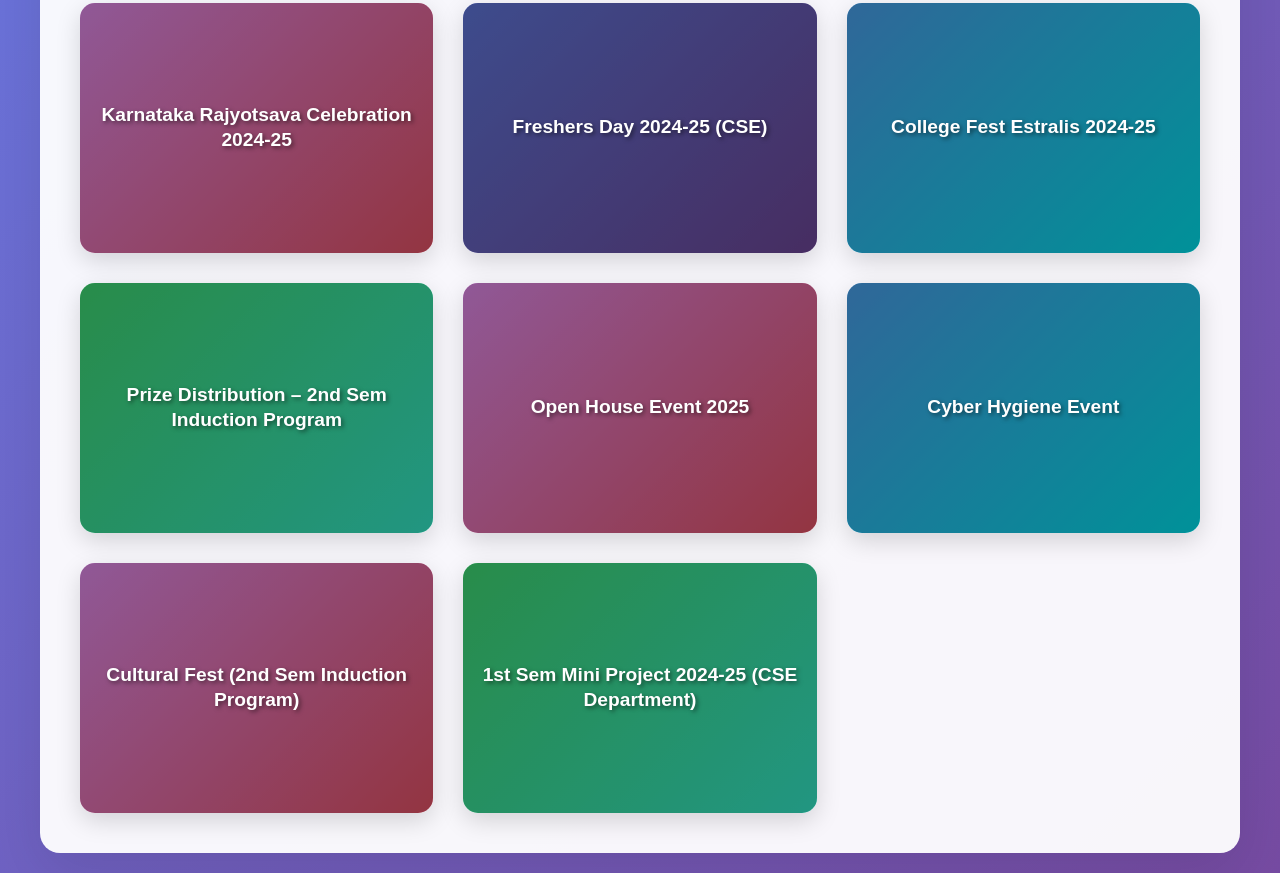
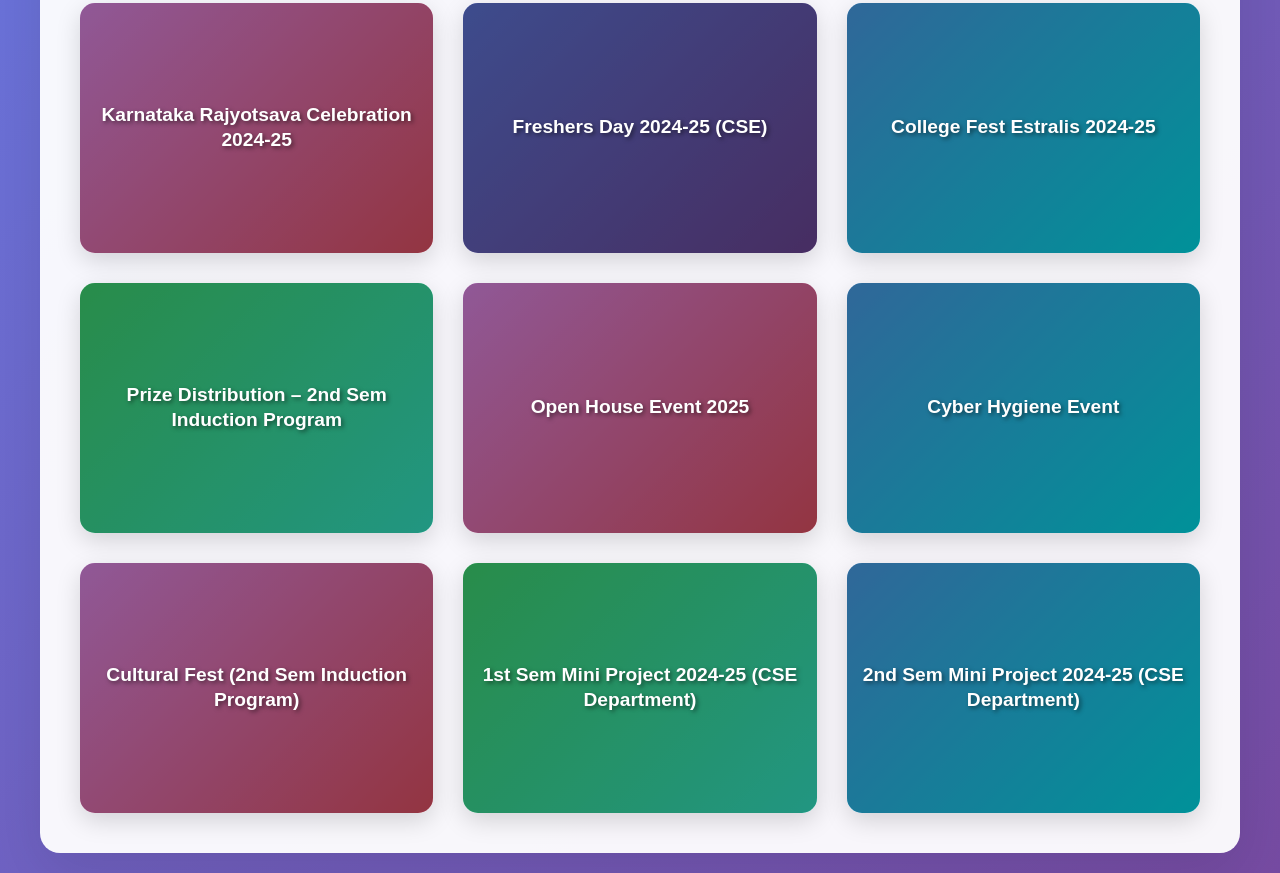
Before and after one commit to Superpredater/Campus-ignite, a plain HTML site: page gopalan.html in a window 1280 px wide. Shown: the part 693-1566 px from the top of the page. Drawn offline with Linux system fonts and the light colour scheme.

Commit message:
gopalan.html

```diff
--- a/gopalan.html
+++ b/gopalan.html
@@ -565,6 +565,7 @@
           { title: 'Cyber Hygiene Event', link: 'https://drive.google.com/drive/folders/1kIKn6LOzuQIJ7W5Esp0C1GLJBD8xwnBL?usp=sharing' },
           { title: 'Cultural Fest (2nd Sem Induction Program)', link: 'https://drive.google.com/drive/folders/1QUEkcMAh1xkfbajuQS1s1B7-GgqxJ186?usp=sharing' },
           { title: '1st Sem Mini Project 2024-25 (CSE Department)', link: 'https://drive.google.com/drive/folders/157ANBQ4sQWe-9lFwScswk240HPjVtP5D?usp=sharing' },
+          { title: '2nd Sem Mini Project 2024-25 (CSE Department)', link: 'https://drive.google.com/drive/folders/157ANBQ4sQWe-9lFwScswk240HPjVtP5D?usp=sharing' },
         ]
       },
       '2025-26': {
```
